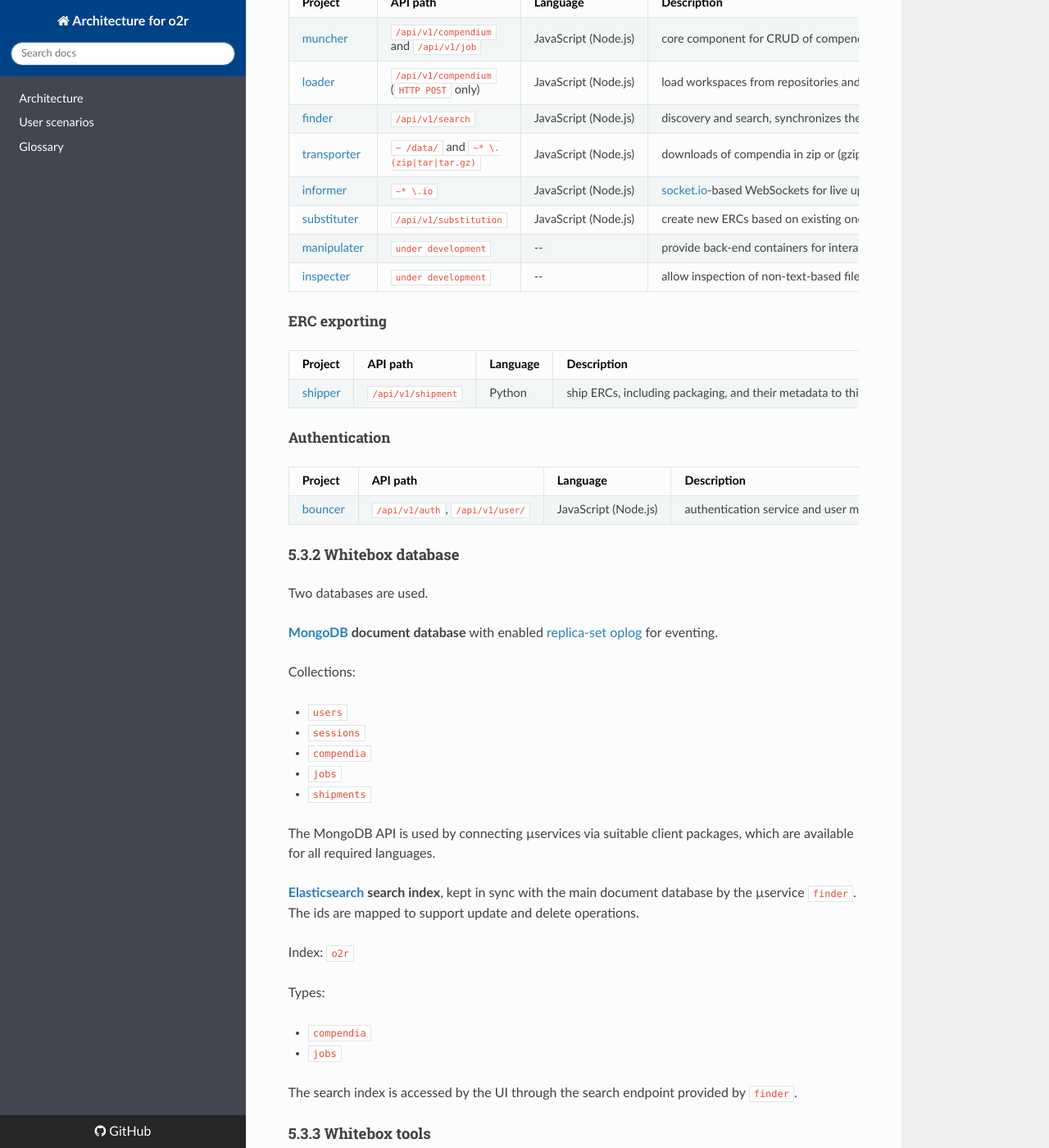
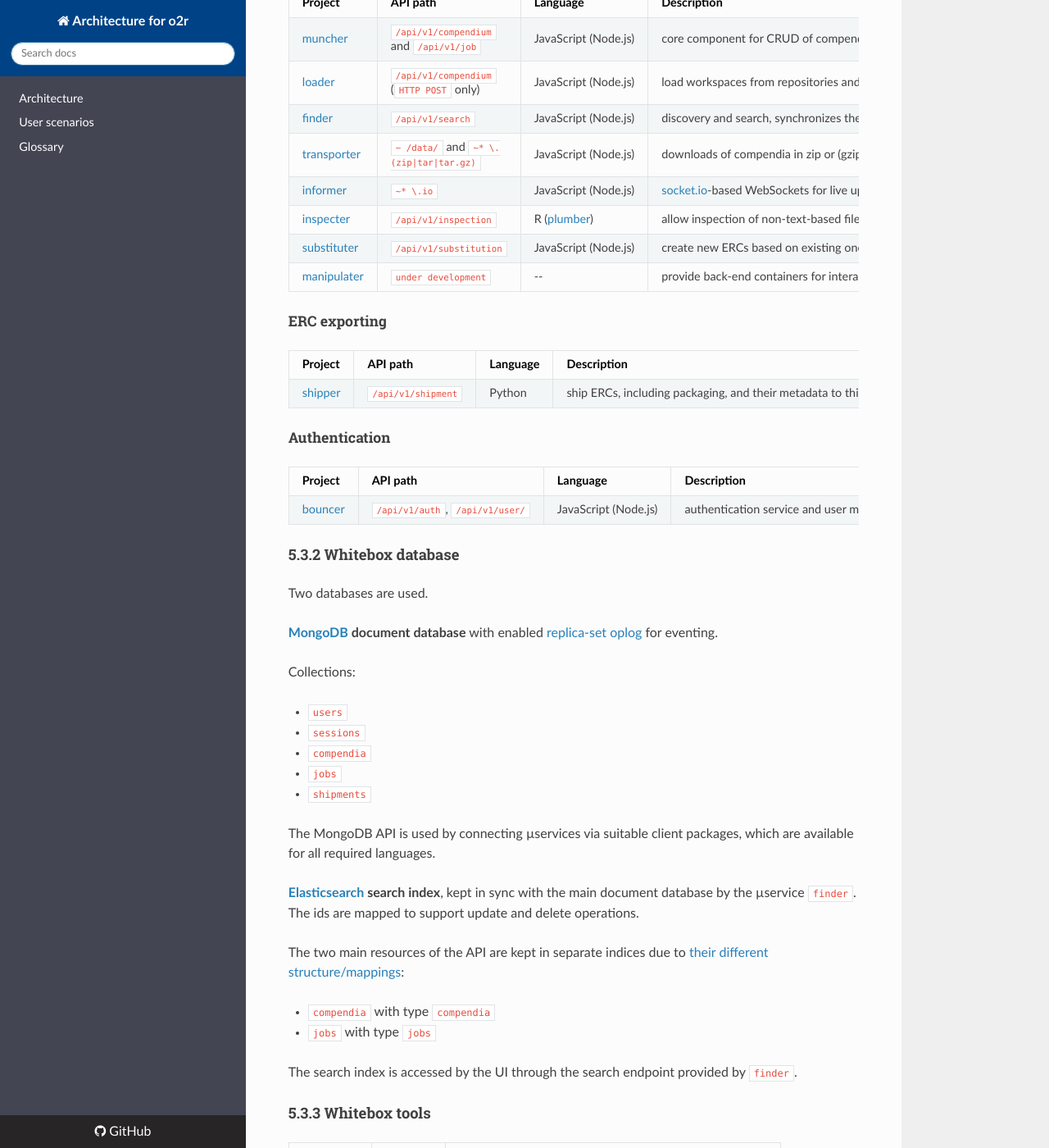
Before and after one commit to o2r-project/architecture, an MkDocs documentation site: the page built from docs/05_building-block-view.md, in a window 1280 px wide and 1400 px high, scrolled down 6409 px. Shown: the whole window at 82% size. Built offline with MkDocs 1.6.1, drawn with Linux system fonts in a browser that asks for light colours; nearby versions of some CDN libraries; old or Windows-style settings are respelled for this version of MkDocs.

Commit message:
update refinement level 3

```diff
--- a/docs/05_building-block-view.md
+++ b/docs/05_building-block-view.md
@@ -175,9 +175,9 @@ For testing or developing the [o2r-platform](https://github.com/o2r-project/o2r-
 [finder](https://github.com/o2r-project/o2r-finder) | `/api/v1/search` | JavaScript (Node.js) | discovery and search, synchronizes the database with a search database (Elasticsearch) and exposes read-only search endpoints
 [transporter](https://github.com/o2r-project/o2r-transporter) | `~ /data/` and `~* \.(zip|tar|tar.gz)` | JavaScript (Node.js) | downloads of compendia in zip or (gzipped) tar formats
 [informer](https://github.com/o2r-project/o2r-informer) | `~* \.io` | JavaScript (Node.js) | [socket.io](http://socket.io/)-based WebSockets for live updates to the UI based on database event log, e.g. job progress
+[inspecter](https://github.com/o2r-project/o2r-inspecter) | `/api/v1/inspection` | R ([plumber](https://www.rplumber.io/)) | allow inspection of non-text-based file formats, e.g. `.Rdata`
 [substituter](https://github.com/o2r-project/o2r-substituter) | `/api/v1/substitution` |  JavaScript (Node.js) | create new ERCs based on existing ones by substituting files
 [manipulater](https://github.com/o2r-project/o2r-manipulater/) | `under development` | -- | provide back-end containers for interactive ERCs
-[inspecter](https://github.com/o2r-project/o2r-inspecter) | `under development` | -- | allow inspection of non-text-based file formats, e.g. `.Rdata`
 
 ##### ERC exporting
 
@@ -210,12 +210,10 @@ The MongoDB API is used by connecting µservices via suitable client packages, w
 **[Elasticsearch](https://elastic.co) search index**, kept in sync with the main document database by the µservice `finder`.
 The ids are mapped to support update and delete operations.
 
-Index: `o2r`
+The two main resources of the API are kept in separate indices due to [their different structure/mappings](https://www.elastic.co/blog/index-vs-type):
 
-Types:
-
-- `compendia`
-- `jobs`
+- `compendia` with type `compendia`
+- `jobs` with type `jobs`
 
 The search index is accessed by the UI through the search endpoint provided by `finder`.
 
```
